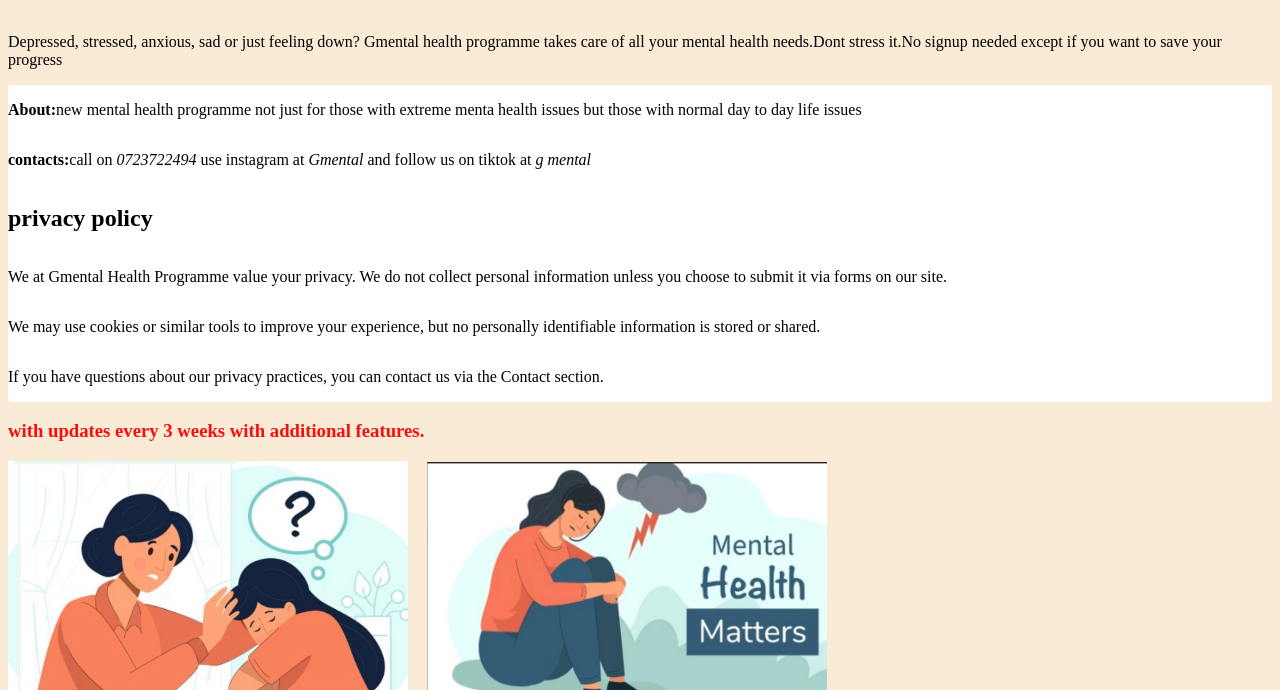
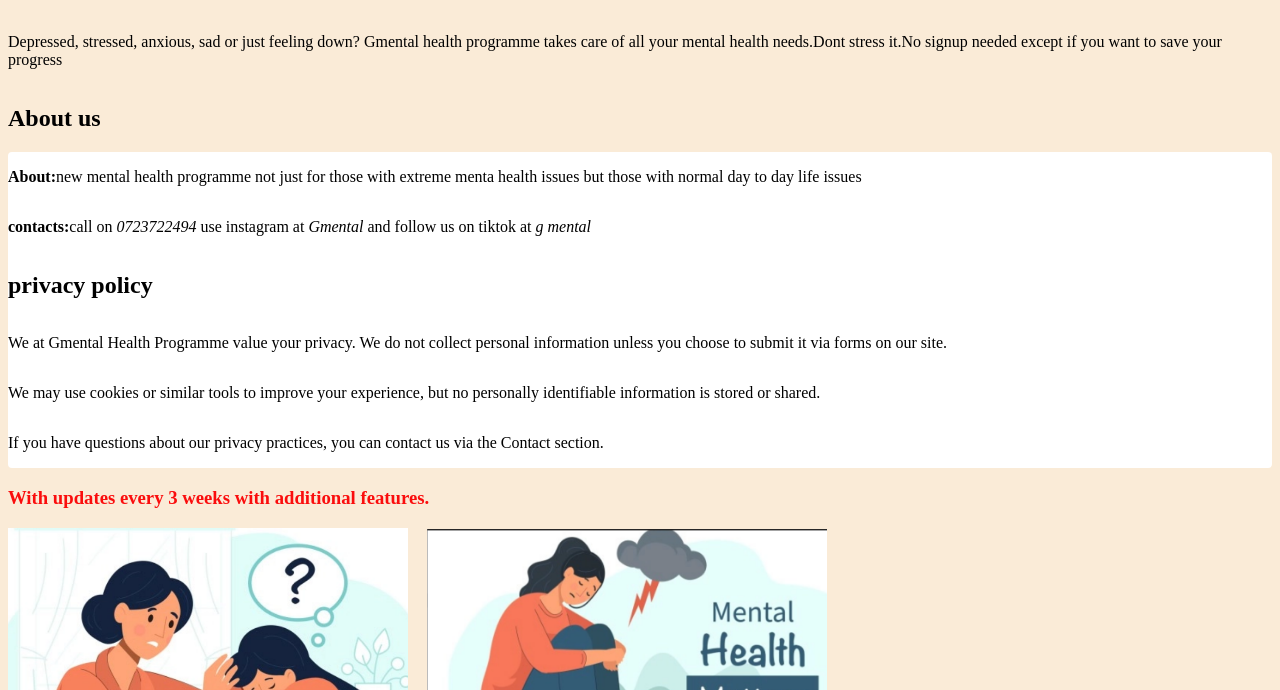
Before and after one commit to Edithelly/Gmental-health-programme, a plain HTML site: page index.html in a window 1280 px wide. Shown: the part 110-800 px from the top of the page. Drawn offline with Linux system fonts and the light colour scheme.

Commit message:
Update index.html

```diff
--- a/index.html
+++ b/index.html
@@ -13,6 +13,7 @@
     <p>Depressed, stressed, anxious, sad or just feeling down? Gmental health programme takes care of all
         your mental health needs.Dont stress it.No signup needed except if you want to save your progress
     </p>
+    <h2>About us</h2>
     <div id="about">
     <p><strong>About:</strong>new mental health programme not just for those with extreme menta health issues but those with normal day to day life issues</p>
     <p><strong>contacts:</strong>call on <em>0723722494</em> use instagram at <em>Gmental</em> and follow us on tiktok at <em>g mental</em></p>
@@ -20,7 +21,7 @@
       <p>We at Gmental Health Programme value your privacy. We do not collect personal information unless you choose to submit it via forms on our site.</p>
   <p>We may use cookies or similar tools to improve your experience, but no personally identifiable information is stored or shared.</p>
   <p>If you have questions about our privacy practices, you can contact us via the Contact section.</p></div>
-    <h3 class="announcements">with updates every 3 weeks with additional features.</h3>
+    <h3 class="announcements">With updates every 3 weeks with additional features.</h3>
     <img class="pic1" src="zpic.PNG">
     <img class="pic2" src="zpic2.PNG">
     <button id="getstarted">Get started</button>
```
